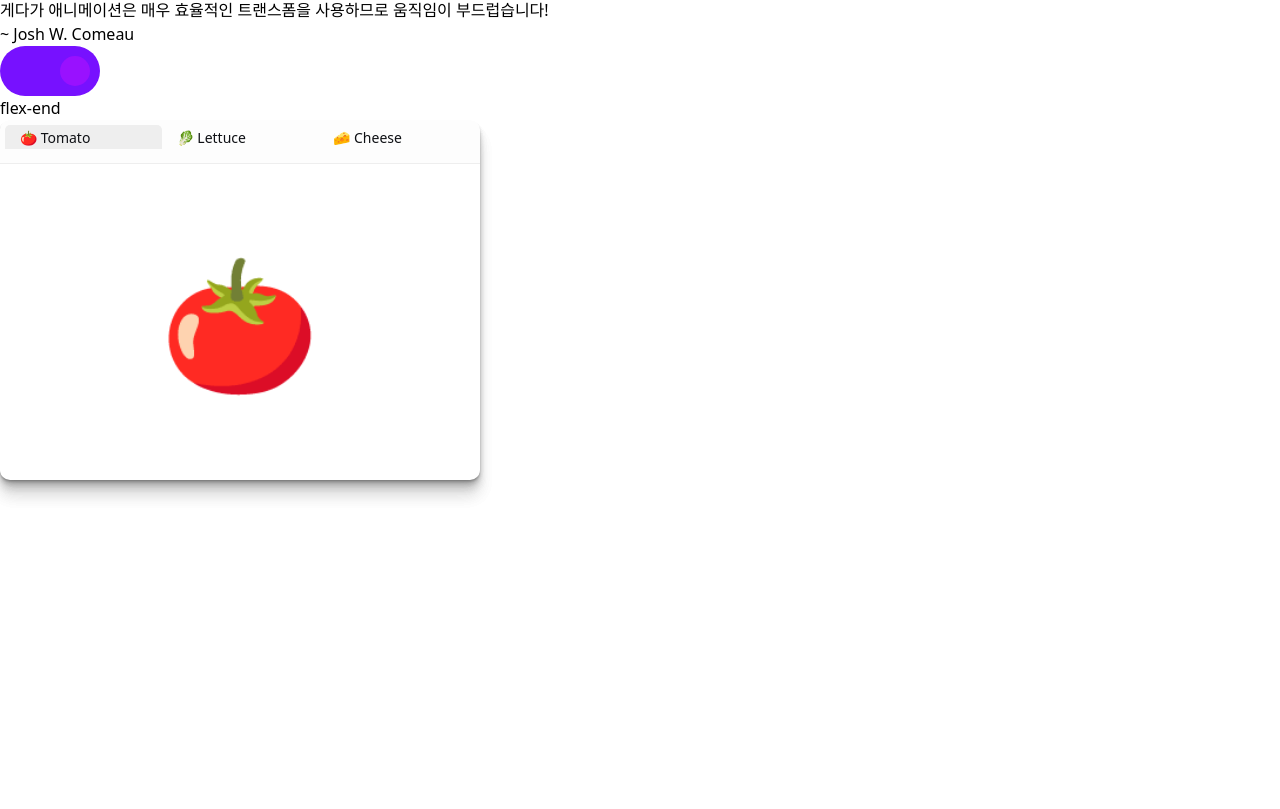
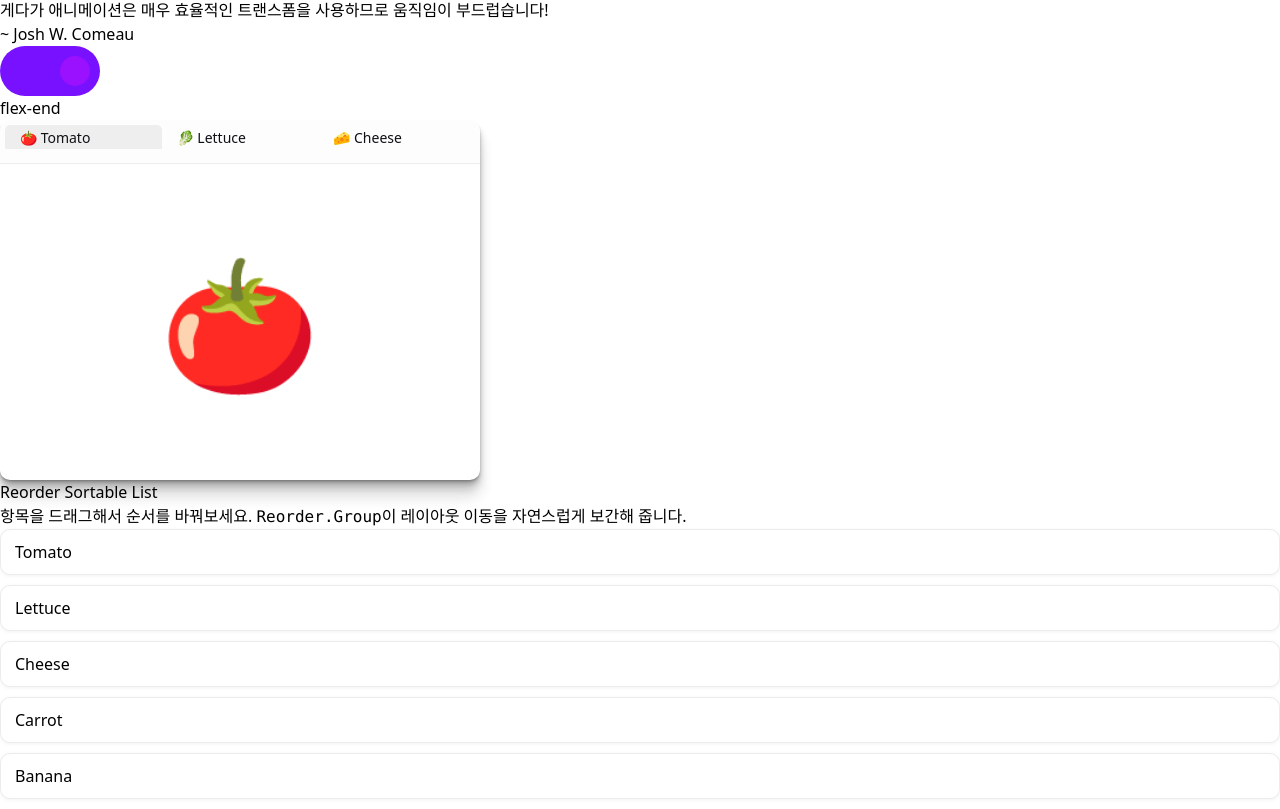
Before and after one commit to DevDAN09/motions-repo, a React (Vite) app: page /layout in a window 1280 px wide. Shown: the part 290-1099 px from the top of the page. Before the commit the page ends 800 px from the top, so only its background shows below. Built offline with nearby package versions, Linux system fonts and the light colour scheme.

Commit message:
feat: complete iteration2 with LayoutGroup and Reorder demo

```diff
--- /dev/null
+++ b/src/animations/ReorderListDemo.tsx
@@ -0,0 +1,46 @@
+import { Reorder } from "motion/react";
+import { useState } from "react";
+
+const initialItems = ["Tomato", "Lettuce", "Cheese", "Carrot", "Banana"];
+
+const itemStyle: React.CSSProperties = {
+  listStyle: "none",
+  width: "100%",
+  padding: "10px 14px",
+  marginBottom: 10,
+  borderRadius: 10,
+  background: "#ffffff",
+  border: "1px solid #ececec",
+  boxShadow: "0 1px 4px rgba(0,0,0,0.05)",
+  cursor: "grab",
+};
+
+const ReorderListDemo: React.FC = () => {
+  const [items, setItems] = useState(initialItems);
+
+  return (
+    <section className="w-full max-w-xl mt-8">
+      <h2 className="text-xl font-semibold mb-2">Reorder Sortable List</h2>
+      <p className="text-sm text-gray-600 mb-4">
+        항목을 드래그해서 순서를 바꿔보세요. <code>Reorder.Group</code>이 레이아웃 이동을
+        자연스럽게 보간해 줍니다.
+      </p>
+
+      <Reorder.Group
+        axis="y"
+        values={items}
+        onReorder={setItems}
+        className="p-0 m-0"
+        style={{ width: "100%" }}
+      >
+        {items.map((item) => (
+          <Reorder.Item key={item} value={item} style={itemStyle}>
+            {item}
+          </Reorder.Item>
+        ))}
+      </Reorder.Group>
+    </section>
+  );
+};
+
+export default ReorderListDemo;
--- a/src/animations/SharedLayoutAnimation.tsx
+++ b/src/animations/SharedLayoutAnimation.tsx
@@ -1,4 +1,4 @@
-import { AnimatePresence } from "motion/react"
+import { AnimatePresence, LayoutGroup } from "motion/react"
 import * as motion from "motion/react-client"
 import { useState } from "react"
 import { constant } from "./constant"
@@ -7,6 +7,7 @@ export default function SharedLayoutAnimation() {
 
     return (
         <div style={constant.container}>
+            <LayoutGroup id="shared-layout-tabs">
                 <nav style={constant.nav}>
                     <ul style={constant.tabsContainer}>
                         {tabs.map((item) => (
@@ -46,6 +47,7 @@ export default function SharedLayoutAnimation() {
                         </motion.div>
                     </AnimatePresence>
                 </main>
+            </LayoutGroup>
         </div>
     )
 }
--- a/src/animations/index.ts
+++ b/src/animations/index.ts
@@ -4,6 +4,7 @@ import EnterAnimation from "./EnterAnimation";
 import LayoutAnimation from "./LayoutAnimation";
 import ModalPresenceDemo from "./ModalPresenceDemo";
 import SharedLayoutAnimation from "./SharedLayoutAnimation";
+import ReorderListDemo from "./ReorderListDemo";
 import constant from "./constant";
 
 export {
@@ -13,5 +14,6 @@ export {
   LayoutAnimation,
   ModalPresenceDemo,
   SharedLayoutAnimation,
+  ReorderListDemo,
   constant,
 };
--- a/src/pages/Layout/LayoutPage.tsx
+++ b/src/pages/Layout/LayoutPage.tsx
@@ -1,5 +1,5 @@
 import * as motion from "motion/react-client";
-import { LayoutAnimation, SharedLayoutAnimation } from "../../animations";
+import { LayoutAnimation, ReorderListDemo, SharedLayoutAnimation } from "../../animations";
 import { useState } from "react";
 
 const LayoutPage:React.FC = () => {
@@ -27,6 +27,7 @@ const LayoutPage:React.FC = () => {
             <p>{isOn ? "flex-start" : "flex-end"}</p>
 
             <SharedLayoutAnimation />
+            <ReorderListDemo />
         </div>
 
         </>
```
Also changed, not shown: 1 other file (tests, documents, lock files or other folders). Lines whose indentation alone changed are shown as unchanged.
